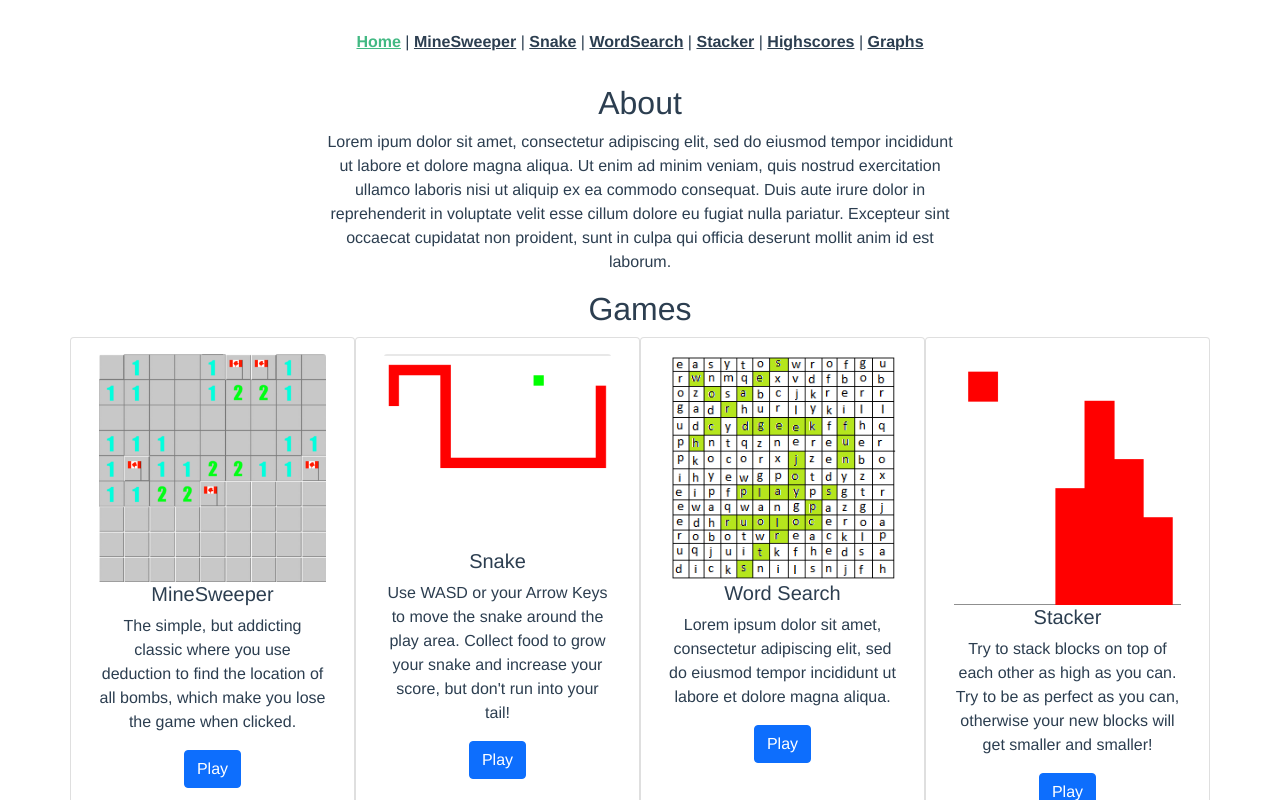
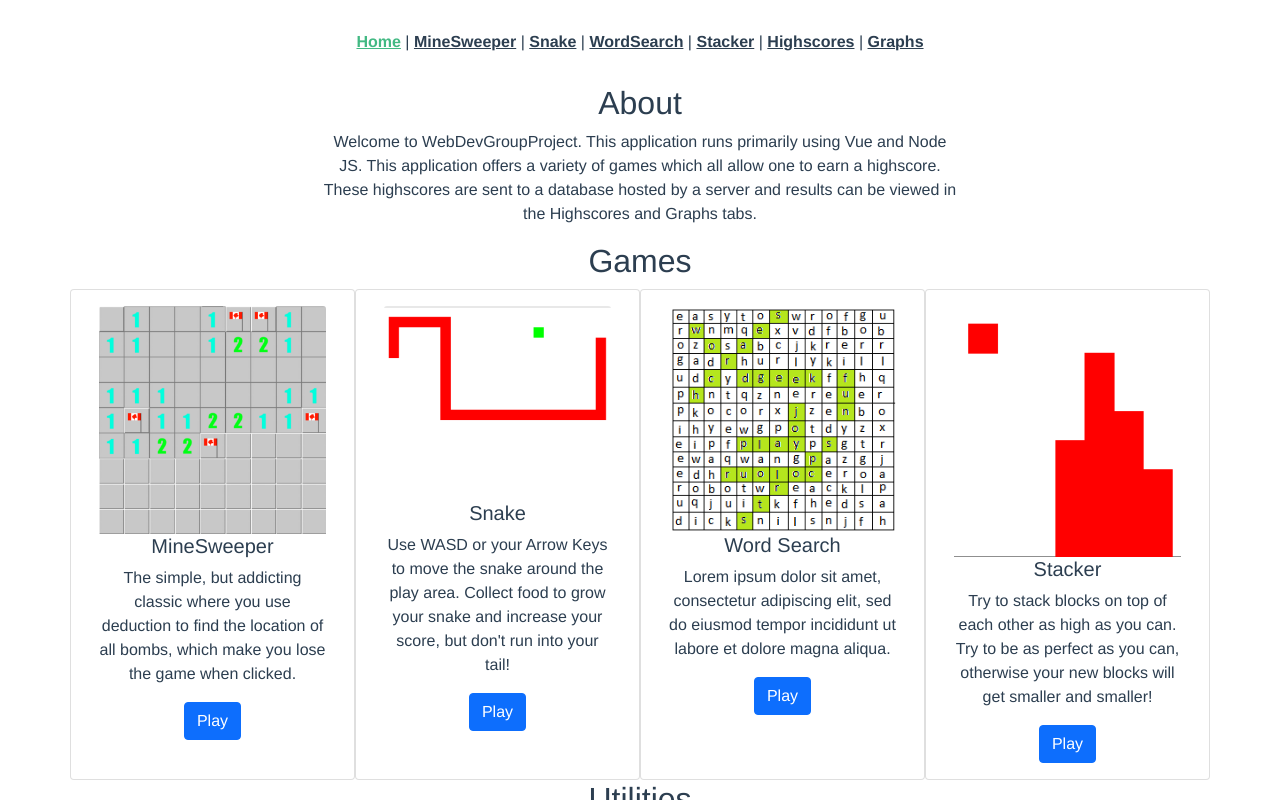
Before and after one commit to AlexNayl/WebDevGroupProject, a Vue app: page / in a window 1280 px wide. Shown: the top 800 px of the page. Built offline with nearby package versions, Linux system fonts and the light colour scheme.

Commit message:
Update Homepage

```diff
--- a/src/views/HomeView.vue
+++ b/src/views/HomeView.vue
@@ -2,7 +2,7 @@
     <div class="home">
 		<h2>About</h2>
 		<div class="w-100 d-flex justify-content-center">
-			<p class="w-50">Lorem ipum dolor sit amet, consectetur adipiscing elit, sed do eiusmod tempor incididunt ut labore et dolore magna aliqua. Ut enim ad minim veniam, quis nostrud exercitation ullamco laboris nisi ut aliquip ex ea commodo consequat. Duis aute irure dolor in reprehenderit in voluptate velit esse cillum dolore eu fugiat nulla pariatur. Excepteur sint occaecat cupidatat non proident, sunt in culpa qui officia deserunt mollit anim id est laborum.</p>
+			<p class="w-50">Welcome to WebDevGroupProject. This application runs primarily using Vue and Node JS. This application offers a variety of games which all allow one to earn a highscore. These highscores are sent to a database hosted by a server and results can be viewed in the Highscores and Graphs tabs.</p>
 		</div>
 		<div class="container">
 			<h2>Games</h2>
```
Also changed, not shown: 1 other file (tests, documents, lock files or other folders).
